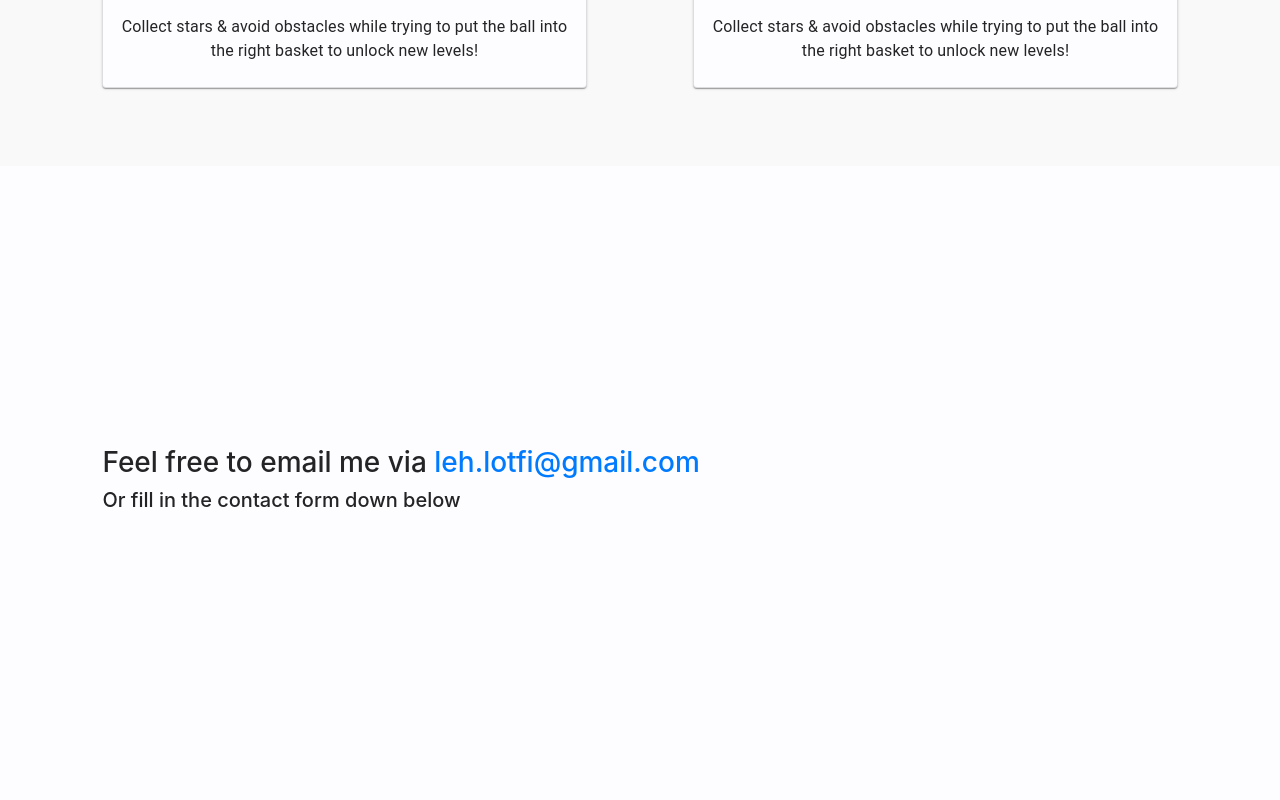
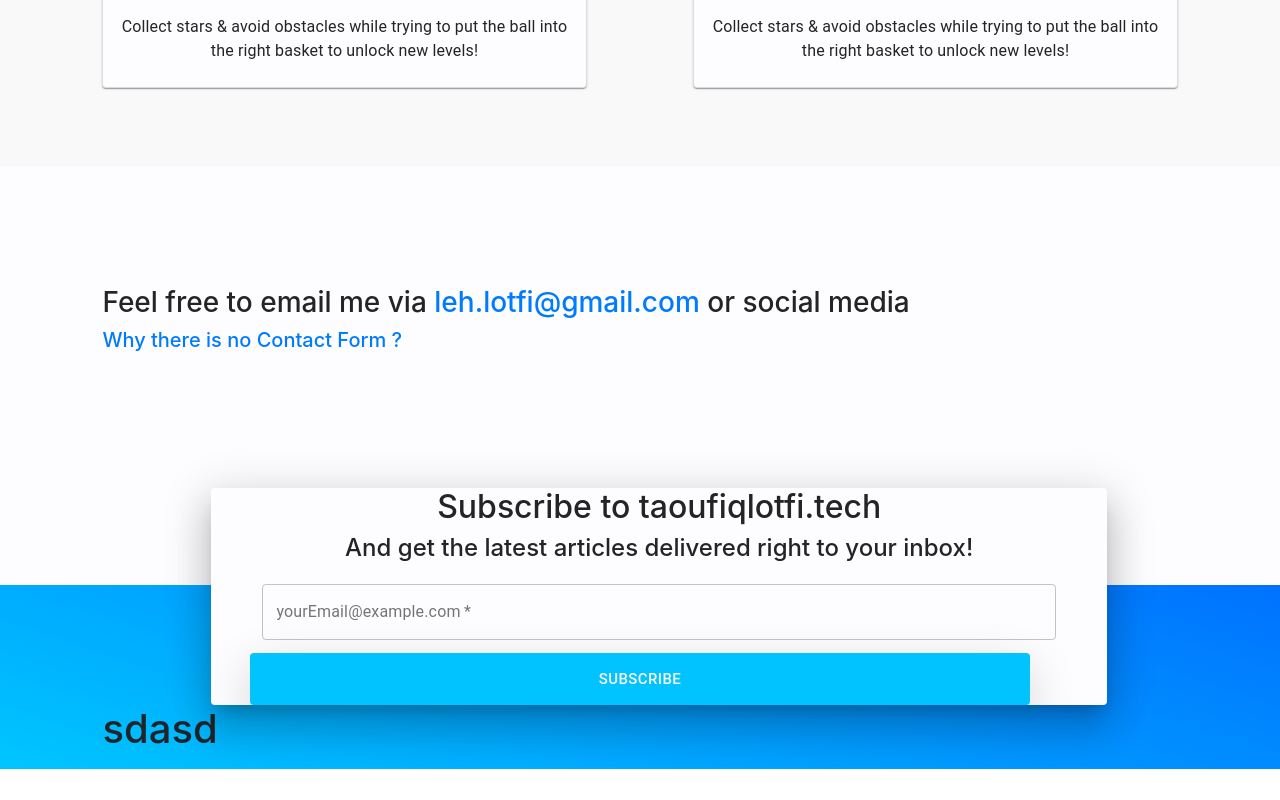
Before and after one commit to tao101/portfolio-v1, a React (Create React App) app: page / in a window 1280 px wide. Shown: the part 2824-3624 px from the top of the page. After the commit the page ends 3593 px from the top, so only its background shows below. Built offline with nearby package versions, Linux system fonts and the light colour scheme.

Commit message:
started the contact sections

```diff
--- a/src/App.css
+++ b/src/App.css
@@ -8,7 +8,6 @@ body {
 }
 
 .App {
-  padding-bottom: 20vh;
 }
 .intro {
   padding-top: 3%;
--- a/src/App.js
+++ b/src/App.js
@@ -6,6 +6,7 @@ import Skills from "./componenets/Skills";
 import Education from "./componenets/Education";
 import Projects from "./componenets/Projects";
 import Contact from "./componenets/Contact";
+import Footer from "./componenets/Footer";
 
 import Colors from "./assets/colors";
 import "./App.css";
@@ -31,6 +32,7 @@ class App extends React.Component {
           <Education darkMode={darkMode} />
           <Projects darkMode={darkMode} />
           <Contact darkMode={darkMode} />
+          <Footer darkMode={darkMode} />
         </div>
       </div>
     );
--- a/src/componenets/Contact.css
+++ b/src/componenets/Contact.css
@@ -1,7 +1,31 @@
 .Contact {
   padding-left: 8vw !important;
   padding-right: 5vw !important;
+  padding-top: 15vh;
+  padding-bottom: 1vh;
+  display: flex;
+  flex-direction: column;
+}
 
-  padding-top: 35vh;
-  padding-bottom: 15vh;
+.subsEmailContainer {
+  text-align: center;
+
+  width: 70vw;
+  padding: 0px 3vw;
+  align-self: center;
+  border: 2px;
+  border-radius: 8px;
+  position: relative;
+  bottom: -10vw;
 }
+
+.formContainer {
+  display: flex;
+  flex-direction: column;
+}
+
+.emailField {
+  margin: 1vw !important;
+  border-color: red !important;
+  color: red !important;
+}
--- a/src/componenets/Contact.js
+++ b/src/componenets/Contact.js
@@ -1,6 +1,9 @@
 import React from "react";
 import Colors from "../assets/colors";
 import "./Contact.css";
+import TextField from "@material-ui/core/TextField";
+import Button from "@material-ui/core/Button";
+import { Card } from "@material-ui/core";
 
 export default class Contact extends React.Component {
   render() {
@@ -9,12 +12,48 @@ export default class Contact extends React.Component {
       <div className="Contact ">
         <h3 style={{ color: Colors(!darkMode, "bgC") }}>
           Feel free to email me via{" "}
-          <a href="mailto:leh.lotfi@gmail.com">leh.lotfi@gmail.com</a>
+          <a href="mailto:leh.lotfi@gmail.com">leh.lotfi@gmail.com </a>
+          or social media
         </h3>
 
         <h5 style={{ color: Colors(!darkMode, "bgC") }}>
-          Or fill in the contact form down below
+          <a href="https://image.winudf.com/v2/image/bXBsLmNvbS5jb21pbmdzb29uX3NjcmVlbl8wXzE1MzQ3NTgxODFfMDQ0/screen-0.jpg?fakeurl=1&type=.jpg">
+            Why there is no Contact Form ?
+          </a>
         </h5>
+
+        <Card
+          className="subsEmailContainer MuiPaper-elevation24"
+          style={{ backgroundColor: Colors(darkMode, "bgC") }}
+        >
+          <h2 style={{ color: Colors(!darkMode, "bgC") }}>
+            Subscribe to taoufiqlotfi.tech
+          </h2>
+          <h4 style={{ color: Colors(!darkMode, "bgC") }}>
+            And get the latest articles delivered right to your inbox!
+          </h4>
+          <form className="formContainer" noValidate autoComplete="off">
+            <TextField
+              className="emailField"
+              id="outlined-basic"
+              label="yourEmail@example.com"
+              variant="outlined"
+              required
+              color="red"
+            />
+            <Button
+              variant="contained"
+              size="large"
+              style={{
+                backgroundColor: Colors(darkMode, "blue"),
+                color: Colors(darkMode, "white"),
+              }}
+              className="button shadow-lg"
+            >
+              Subscribe
+            </Button>
+          </form>
+        </Card>
       </div>
     );
   }
--- /dev/null
+++ b/src/componenets/Footer.css
@@ -0,0 +1,14 @@
+.Footer {
+  padding-left: 8vw !important;
+  padding-right: 5vw !important;
+  padding-top: 15vh;
+  padding-bottom: 1vh;
+  display: flex;
+  flex-direction: column;
+  background: rgb(0, 114, 255);
+  background: linear-gradient(
+    198deg,
+    rgba(0, 114, 255, 1) 0%,
+    rgba(0, 198, 255, 1) 100%
+  );
+}
--- /dev/null
+++ b/src/componenets/Footer.js
@@ -0,0 +1,16 @@
+import React from "react";
+import Colors from "../assets/colors";
+import "./Footer.css";
+
+import { Card } from "@material-ui/core";
+
+export default class Footer extends React.Component {
+  render() {
+    const darkMode = this.props.darkMode;
+    return (
+      <div className="Footer">
+        <h1>sdasd</h1>
+      </div>
+    );
+  }
+}
```
